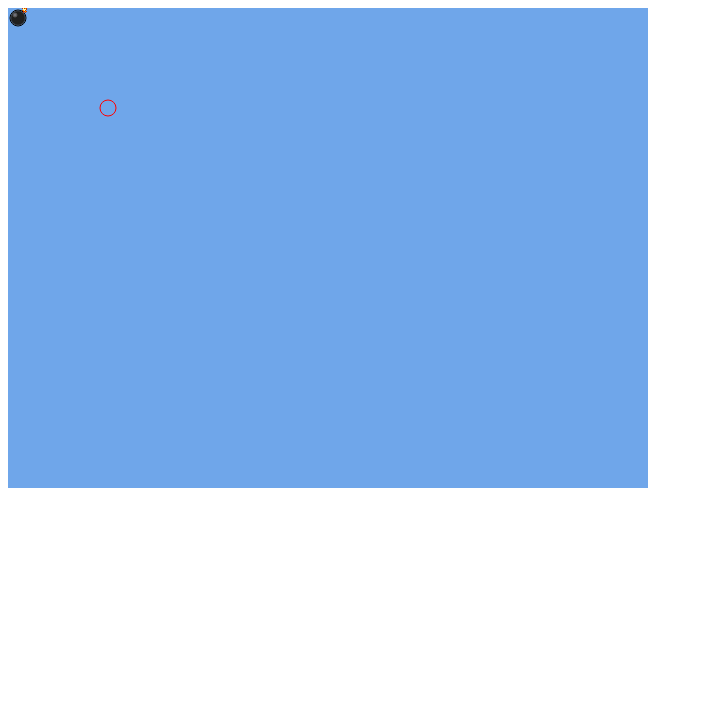
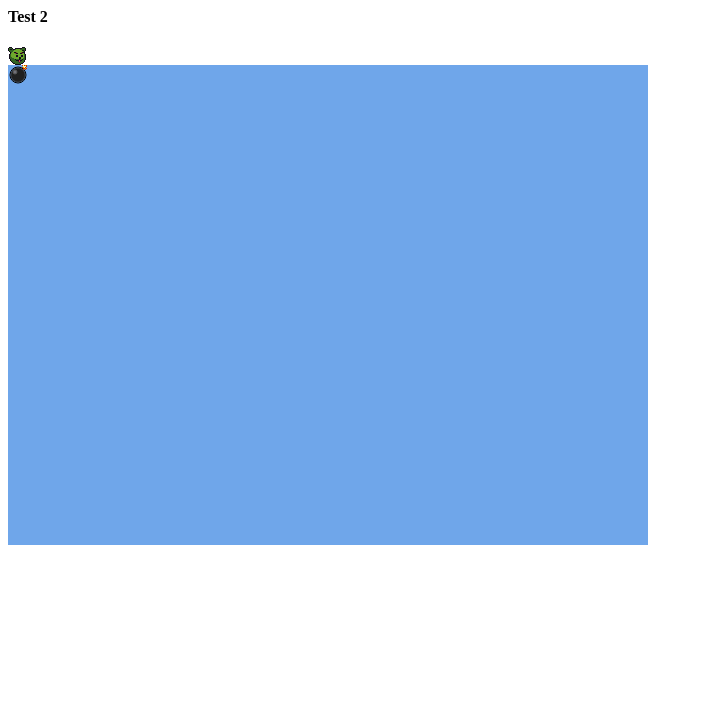
Before and after one commit to bramdemoor/CanvasQueryTest, a plain HTML site: page index.html in a window 1280 px wide. Shown: the whole page, without its empty margins (0-703 px from the left). Drawn offline with nearby package versions, Linux system fonts and the light colour scheme.

Commit message:
Palette and hue shifting

```diff
--- a/bomb.js
+++ b/bomb.js
@@ -1,4 +1,27 @@
+var PALETTE = ["#140c1c", "#442434", "#30346d", "#4e4a4e", "#854c30", "#346524", "#d04648", "#757161", "#597dce", "#d27d2c", "#8595a1", "#6daa2c", "#d2aa99", "#6dc2ca", "#dad45e", "#deeed6"];
+
 $(function() {
+
+  var image = new Image;
+  simploader(image);
+  image.src = "input/complexion2.png";
+
+  var imgFace = new Image;
+  simploader(imgFace);
+  imgFace.src = "input/face.png";
+
+	simploader(function() {
+		var mask = cq(image).grayscaleToMask();
+
+		cq(image)
+		.shiftHsl(0.41, null, null)
+		.drawImage(imgFace, 6, 5)
+		.matchPalette(PALETTE)
+	//	.fillMask(mask, '#cc1144')
+		.appendTo("#test2");
+	})
+
+
 	cq(document.getElementById("myCanvas"))
 			.fillStyle("#6FA6EA")
 			.fillRect(0, 0, 640, 480)
--- a/character.js
+++ b/character.js
@@ -1,10 +1,42 @@
 $(function() {
 	cq(document.getElementById("myCanvas"))
+
 			.beginPath()
-			.strokeStyle("#ff0000")
+			.fillStyle("#FFF44A")
+			.arc(100,100,8,0,Math.PI*2,true)
+			.closePath()
+			.fill()
+
+			.beginPath()
+			.strokeStyle("#000000")
 			.arc(100,100,8,0,Math.PI*2,true)
 			.closePath()
 			.stroke()
 
+			.beginPath()
+			.arc(102,100,4,0.2*Math.PI,0.8*Math.PI,false)
+			.stroke()
+
 		;
+
+		drawEye(cq(document.getElementById("myCanvas")), 98, 97);
+		drawEye(cq(document.getElementById("myCanvas")), 104, 97);
+
+		window.blah = cq(document.getElementById("myCanvas"));
+
+		window.com = new Image();
+		window.com.src = "input/complexion.png";
+
+		setTimeout(continueDraw, 1000);
+
+function drawEye(c,x,y) {
+	c.fillStyle("#000000").fillRect(x,y,2,2);
+}
+
+function continueDraw() {
+	console.log('cont draw');
+	var mask = cq(window.com).grayscaleToMask();
+	window.blah.fillMask(mask, "#225577").drawImage(window.com,124,100);
+}
+
 });
--- a/index.html
+++ b/index.html
@@ -2,10 +2,13 @@
 <head>
 	<script src="http://code.jquery.com/jquery.min.js"></script>
 	<script src="canvasquery.js"></script>
+	<script src="simploader.js"></script>
 </head>
 <body>
+	<h4>Test 2</h4>
+	<div id="test2"></div>
+
 	<canvas id="myCanvas" width="640" height="640" />
 	<script type="text/javascript" src="bomb.js"></script>
-	<script type="text/javascript" src="character.js"></script>
 </body>
 </html>
--- /dev/null
+++ b/simploader.js
@@ -0,0 +1,53 @@
+/* usage:
+
+var image = new Image;
+
+simploader(image); // also accept array of images
+
+image.src = "something.png";
+
+simploader(function() {
+
+  // some action on image ready
+
+});
+
+*/
+
+simploader = (function() {
+
+  var count = 0;
+  var index = 0;
+  var callbacks = [];
+
+  var simploader = function() {
+      if(arguments[0] instanceof Array) {
+        for(var i = 0; i < arguments[0].length; i++) {
+          add(arguments[0][i]);
+        }
+      } else if(arguments[0] instanceof Image) {
+        add(arguments[0]);
+      } else {
+        callbacks.push(arguments[0]);
+      }
+    }
+
+  function add(image) {
+
+    count++;
+    image.onload = function() {
+      count--;
+
+      if(!count) {
+        for(var i = 0; i < callbacks.length; i++) {
+          callbacks[i]();
+        }
+        callbacks = [];
+      }
+    }
+  }
+
+
+  return simploader;
+
+})();
```
Also changed, not shown: input/complexion.png (added), input/complexion2.png (added), input/face.png (added). Lines whose indentation alone changed are shown as unchanged.
